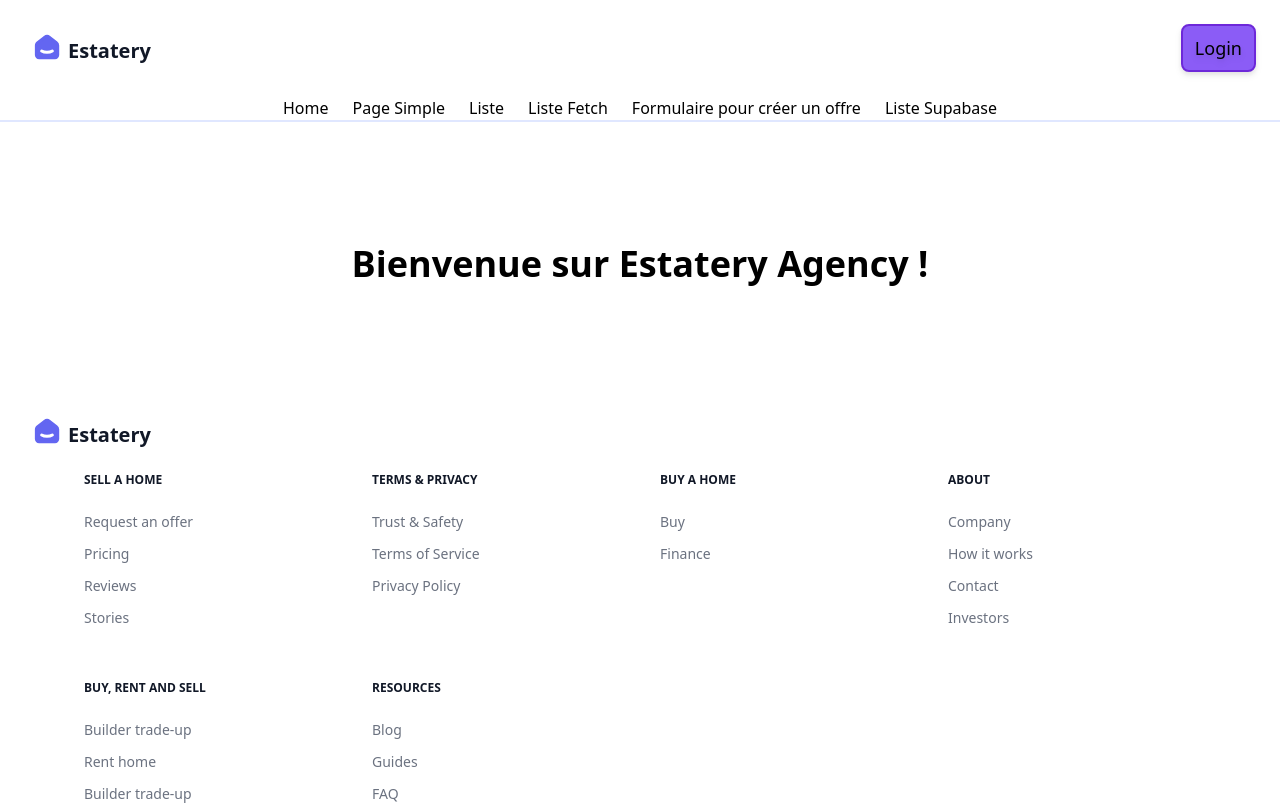
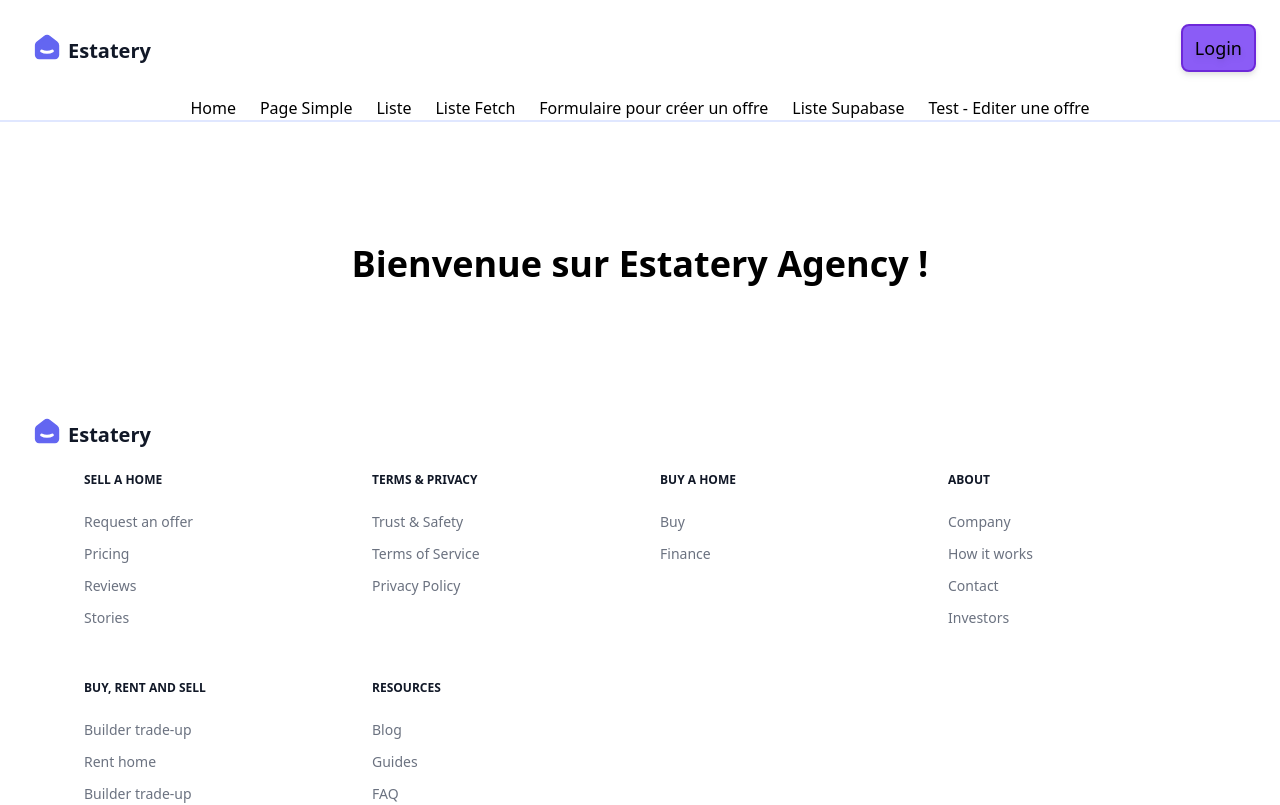
Before and after one commit to duval-justine/R312-justine-duval, a Vue app: page / in a window 1280 px wide. Shown: the top 805 px of the page. Built offline with nearby package versions, Linux system fonts and the light colour scheme; what @formkit/vue would draw is missing.

Commit message:
Navigation editer une offre

```diff
--- a/src/App.vue
+++ b/src/App.vue
@@ -30,9 +30,11 @@
           <li>
             <router-link class="hover:font-bold" to="/list-supabase">Liste Supabase</router-link>
           </li>
+          <li>
+            <router-link class="hover:font-bold" to="/edit/id">Test - Editer une offre</router-link>
+          </li>
         </ul>
       </div>
-
     </nav>
   </header>
 
```
